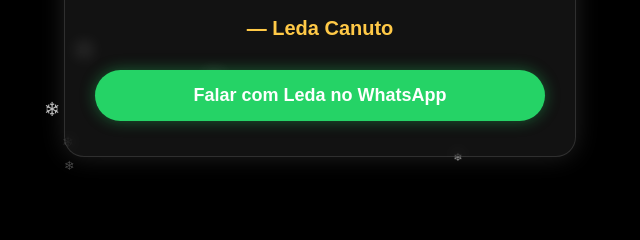
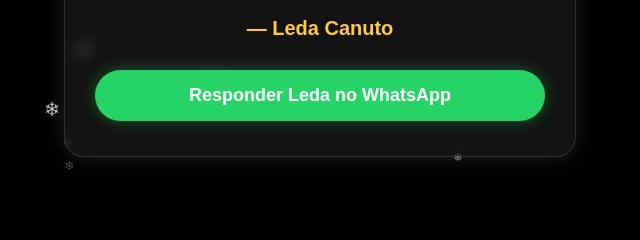
Before and after one commit to gabrielluis12345/agradecimentolecanuto, a plain HTML site: page mensagem.html in a window 1280 px wide. Shown: the part 610-850 px from the top of the page, 320-960 px from the left. Drawn offline with Linux system fonts and the light colour scheme.

Commit message:
Update mensagem.html

```diff
--- a/mensagem.html
+++ b/mensagem.html
@@ -141,10 +141,10 @@
 
       <a
         class="whatsapp-btn"
-        href="https://wa.me/55SEUNUMERO?text=Olá%20Leda!%20Li%20a%20mensagem%20💛"
+        href="https://wa.me/5511953141531?text=Olá%20Leda!%20Li%20a%20mensagem%20💛"
         target="_blank"
       >
-        Falar com Leda no WhatsApp
+        Responder Leda no WhatsApp
       </a>
     </div>
   </div>
```
